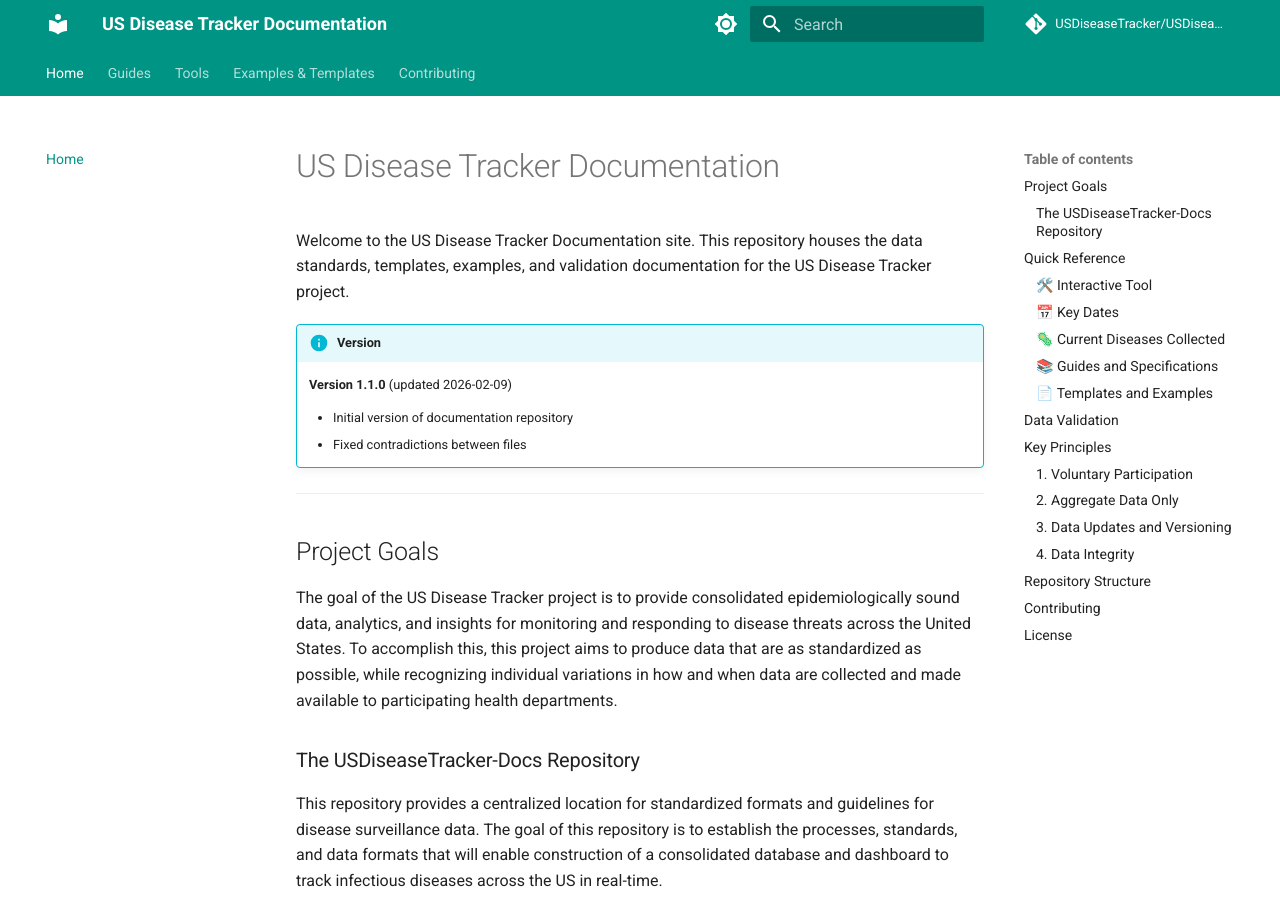
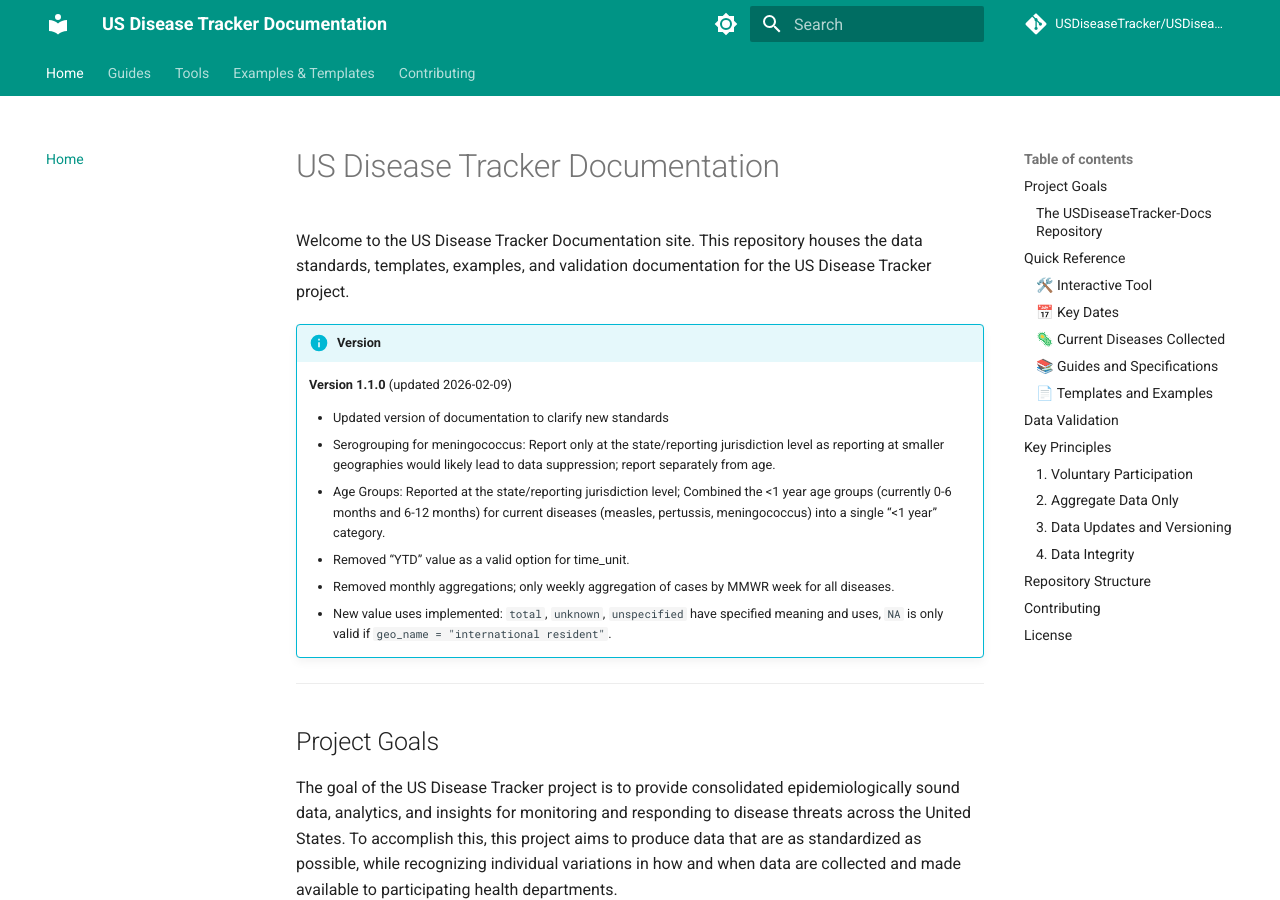
Before and after one commit to USDiseaseTracker/USDiseaseTracker-Docs, an MkDocs documentation site: the page built from docs/index.md, in a window 1280 px wide and 900 px high. Built offline with MkDocs 1.6.1 and Material for MkDocs 9.7.7, drawn with Linux system fonts in a browser that asks for light colours; comment, search, counter and statistics services are not loaded; the version menu is left out.

Commit message:
update release notes

```diff
--- a/docs/index.md
+++ b/docs/index.md
@@ -5,8 +5,13 @@ Welcome to the US Disease Tracker Documentation site. This repository houses the
 !!! info "Version"
     **Version 1.1.0** (updated 2026-02-09)
 
-    - Initial version of documentation repository
-    - Fixed contradictions between files
+    - Updated version of documentation to clarify new standards
+    - Serogrouping for meningococcus: Report only at the state/reporting jurisdiction level as reporting at smaller geographies would likely lead to data suppression; report separately from age.
+    - Age Groups: Reported at the state/reporting jurisdiction level; Combined the <1 year age groups (currently 0-6 months and 6-12 months) for current diseases (measles, pertussis, meningococcus) into a single “<1 year” category.
+    - Removed “YTD” value as a valid option for time_unit.
+    - Removed monthly aggregations; only weekly aggregation of cases by MMWR week for all diseases.
+    - New value uses implemented: `total`, `unknown`, `unspecified` have specified meaning and uses, `NA` is only valid if `geo_name = "international resident"`.
+
 
 ---
 
```
Also changed, not shown: README.md (+10 -3 lines), guides/data-submission-guide.md (+8 -3 lines), guides/data-technical-specs.md (+8 -3 lines), guides/data-transfer-guide.md (+3 -3 lines), guides/validation.md (+10 -4 lines).
